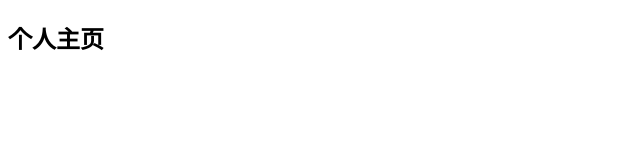
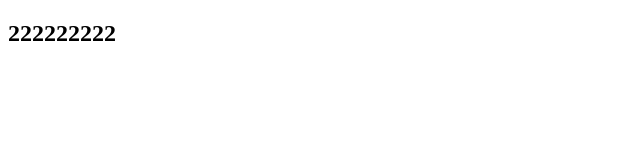
Before and after one commit to lipuzhao/lipuzhao.github.io, a plain HTML site: page index.html in a window 1280 px wide. Shown: the whole page, without its empty margins (0-640 px from the left). Drawn offline with Linux system fonts and the light colour scheme.

Commit message:
Update index.html

```diff
--- a/index.html
+++ b/index.html
@@ -7,6 +7,6 @@
     <title>个人主页</title>
 </head>
 <body>
-    <h2>个人主页</h2>
+    <h2>222222222</h2>
 </body>
 </html>
```
